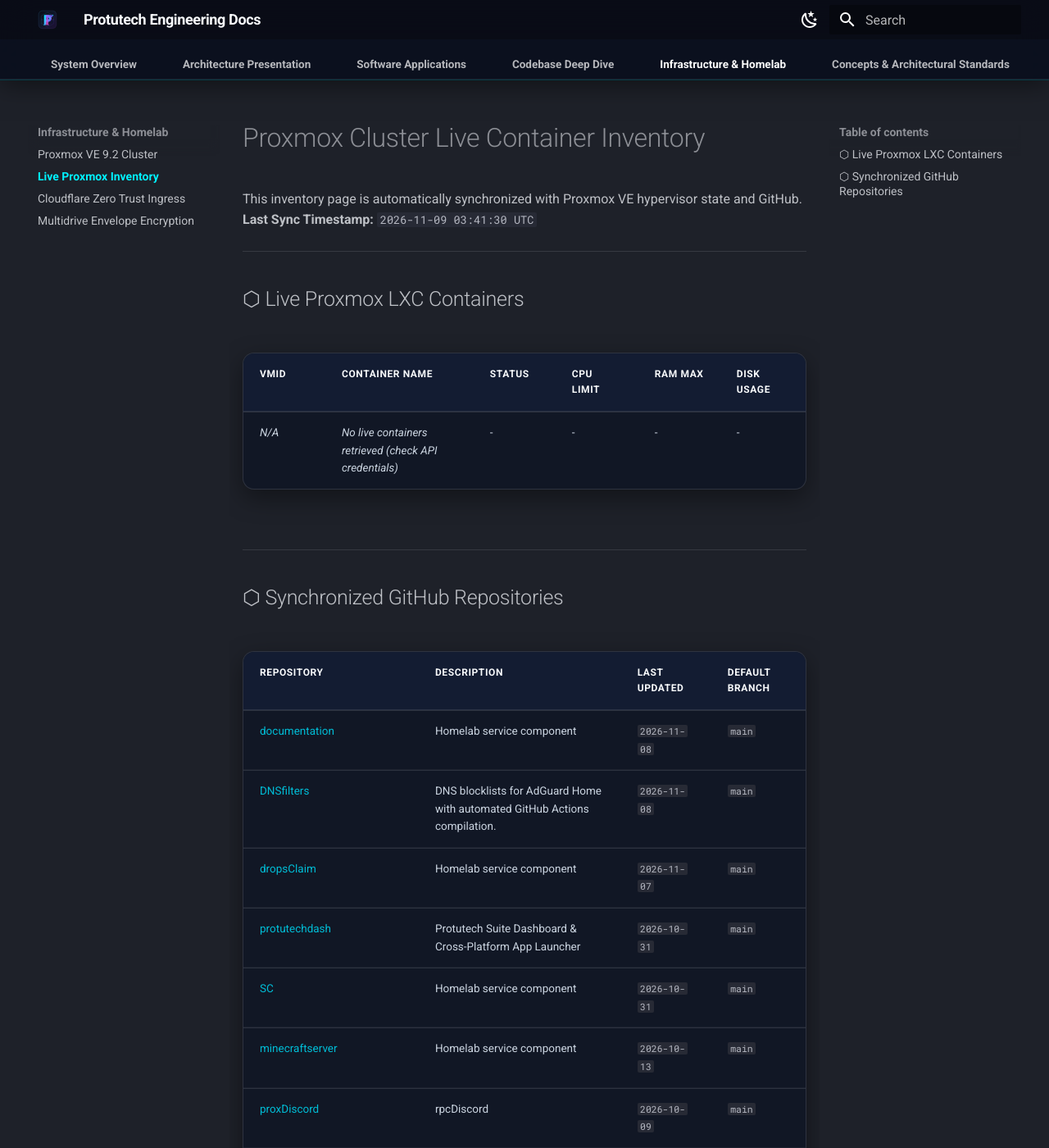
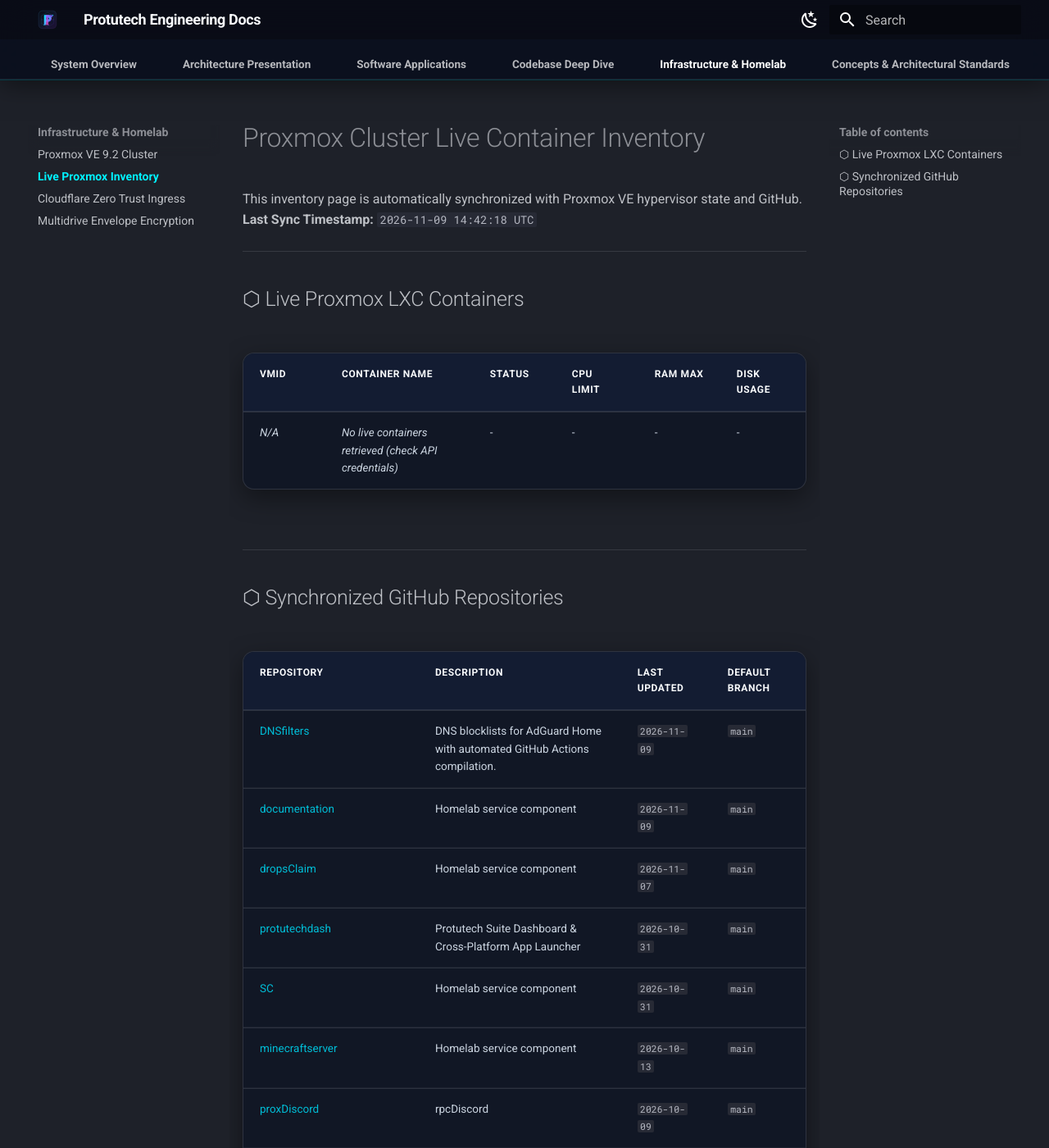
Before and after one commit to IAndrexI/documentation, an MkDocs documentation site: the page built from docs/infra/proxmox-live-inventory.md, in a window 1280 px wide and 1400 px high. Shown: the whole window at 82% size. Built offline with MkDocs 1.6.1 and Material for MkDocs 9.7.7, drawn with Linux system fonts in a browser that asks for light colours.

Commit message:
chore(auto-update): sync live Proxmox containers and GitHub repos [skip ci]

```diff
--- a/docs/infra/proxmox-live-inventory.md
+++ b/docs/infra/proxmox-live-inventory.md
@@ -1,7 +1,7 @@
 # Proxmox Cluster Live Container Inventory
 
 This inventory page is automatically synchronized with Proxmox VE hypervisor state and GitHub.
-**Last Sync Timestamp:** `2026-11-09 03:41:30 UTC`
+**Last Sync Timestamp:** `2026-11-09 14:42:18 UTC`
 
 ---
 
@@ -17,8 +17,8 @@
 
 | Repository | Description | Last Updated | Default Branch |
 | :--- | :--- | :--- | :--- |
-| [documentation](https://github.com/IAndrexI/documentation) | Homelab service component | `2026-11-08` | `main` |
-| [DNSfilters](https://github.com/IAndrexI/DNSfilters) | DNS blocklists for AdGuard Home with automated GitHub Actions compilation. | `2026-11-08` | `main` |
+| [DNSfilters](https://github.com/IAndrexI/DNSfilters) | DNS blocklists for AdGuard Home with automated GitHub Actions compilation. | `2026-11-09` | `main` |
+| [documentation](https://github.com/IAndrexI/documentation) | Homelab service component | `2026-11-09` | `main` |
 | [dropsClaim](https://github.com/IAndrexI/dropsClaim) | Homelab service component | `2026-11-07` | `main` |
 | [protutechdash](https://github.com/IAndrexI/protutechdash) | Protutech Suite Dashboard & Cross-Platform App Launcher | `2026-10-31` | `main` |
 | [SC](https://github.com/IAndrexI/SC) | Homelab service component | `2026-10-31` | `main` |
```
